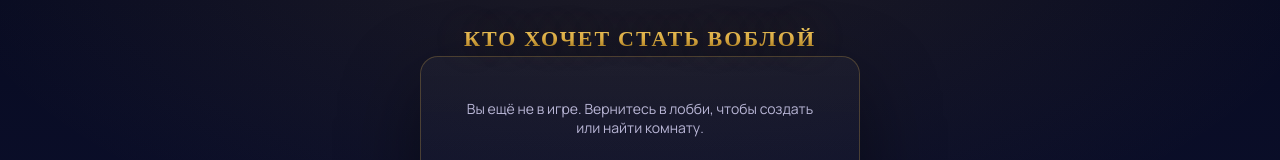
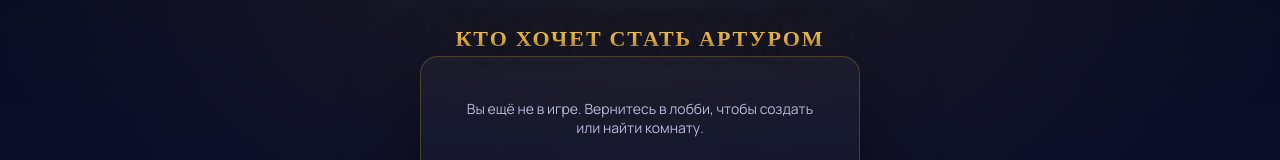
Before and after one commit to vitosparados/millionaire-online-parados, a website: page public/game.html in a window 1280 px wide. Shown: the top 160 px of the page. Drawn offline with nearby package versions, Linux system fonts and the light colour scheme; no server answers; sample sign-in values are in the browser's storage.

Commit message:
Change game title and logo text to 'АРТУРОМ'

```diff
--- a/public/game.html
+++ b/public/game.html
@@ -3,7 +3,7 @@
 <head>
 <meta charset="UTF-8">
 <meta name="viewport" content="width=device-width, initial-scale=1.0">
-<title>Игра — Кто хочет стать воблой</title>
+<title>Игра — Кто хочет стать АРТУРОМ</title>
 <link rel="stylesheet" href="/css/style.css">
 <style>
   body{padding-top:16px;}
@@ -72,7 +72,7 @@
 </head>
 <body>
 
-<div class="logo" style="font-size:22px;">КТО ХОЧЕТ СТАТЬ ВОБЛОЙ</div>
+<div class="logo" style="font-size:22px;">КТО ХОЧЕТ СТАТЬ АРТУРОМ</div>
 
 <div class="game-wrap hidden" id="gameScreen">
   <div class="card main-card">
```
